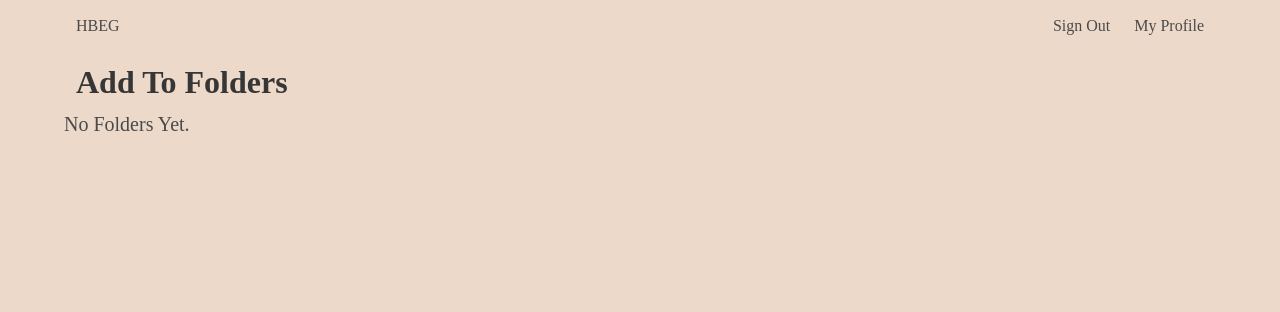
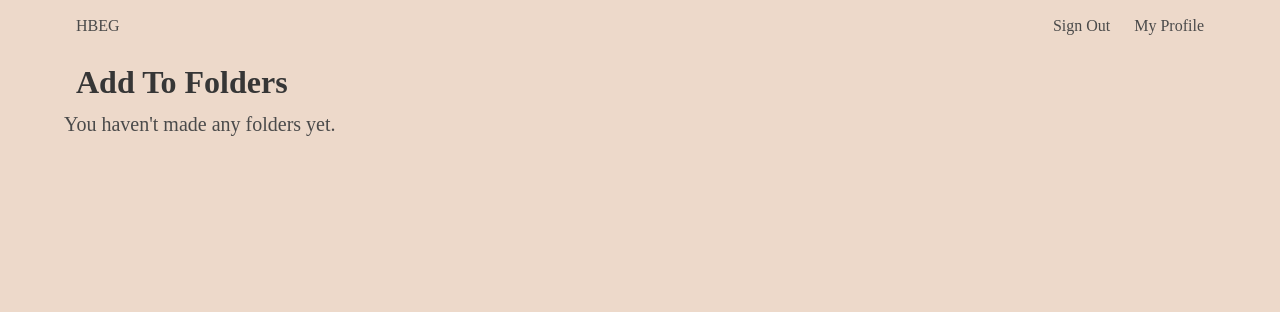
Before and after one commit to yashprakash13/honeysuckle-web, a Django app: page /profiles/story/1/add/ in a window 1280 px wide. Shown: the top 312 px of the page. Run offline with Django 3.2, Linux system fonts and the light colour scheme; the visitor is signed in with stand-in values (Sample User, id 1); parts of the project's set-up code (start-up, migrations or seed data) failed here and were passed over; some libraries are stand-ins or nearby versions; some web fonts are replaced.

Commit message:
folder edit form fields modified.

```diff
--- a/hbeg/core/views.py
+++ b/hbeg/core/views.py
@@ -3,7 +3,7 @@ from django.http import HttpResponse
 
 from . import searcher
 
-# prepare the search engine to receive queries
+# prepare the search engine to receive queries, this object will be used by other apps such as profiles too.
 instance = searcher.SearchEngine()
 instance.prepare_s_engine()
 
--- a/hbeg/profiles/forms.py
+++ b/hbeg/profiles/forms.py
@@ -37,7 +37,7 @@ class FolderEditForm(ModelForm):
     def __init__(self, *args, **kwargs):
         super(FolderEditForm, self).__init__(*args, **kwargs)
         self.fields['folder_name'].widget.attrs['class'] = 'input'
-        self.fields['folder_name'].widget.attrs['v-model'] = 'subtitle'
+        self.fields['folder_name'].widget.attrs['type'] = 'text'
         self.fields['folder_desc'].widget.attrs['class'] = 'textarea'
         self.fields['is_visible'].widget.attrs['class'] = 'select'
 
--- a/hbeg/profiles/templates/profiles/add_story_to_folder.html
+++ b/hbeg/profiles/templates/profiles/add_story_to_folder.html
@@ -9,7 +9,7 @@
     <form action="." method="POST" autocomplete="off" novalidate>
         {% csrf_token %}
         {% if not folders %}
-            <div class="subtitle">No Folders Yet.</div>
+            <div class="subtitle">You haven't made any folders yet.</div>
         {% else %}
             <div class="columns is-multiline m-3">
                 {% for folder in folders %}
--- a/hbeg/profiles/views.py
+++ b/hbeg/profiles/views.py
@@ -72,6 +72,9 @@ class FolderAddView(LoginRequiredMixin, View):
             folder.save()
 
             return redirect('profile')
+        else:
+            # TODO: Handle errors
+            pass
 
 
 
```
